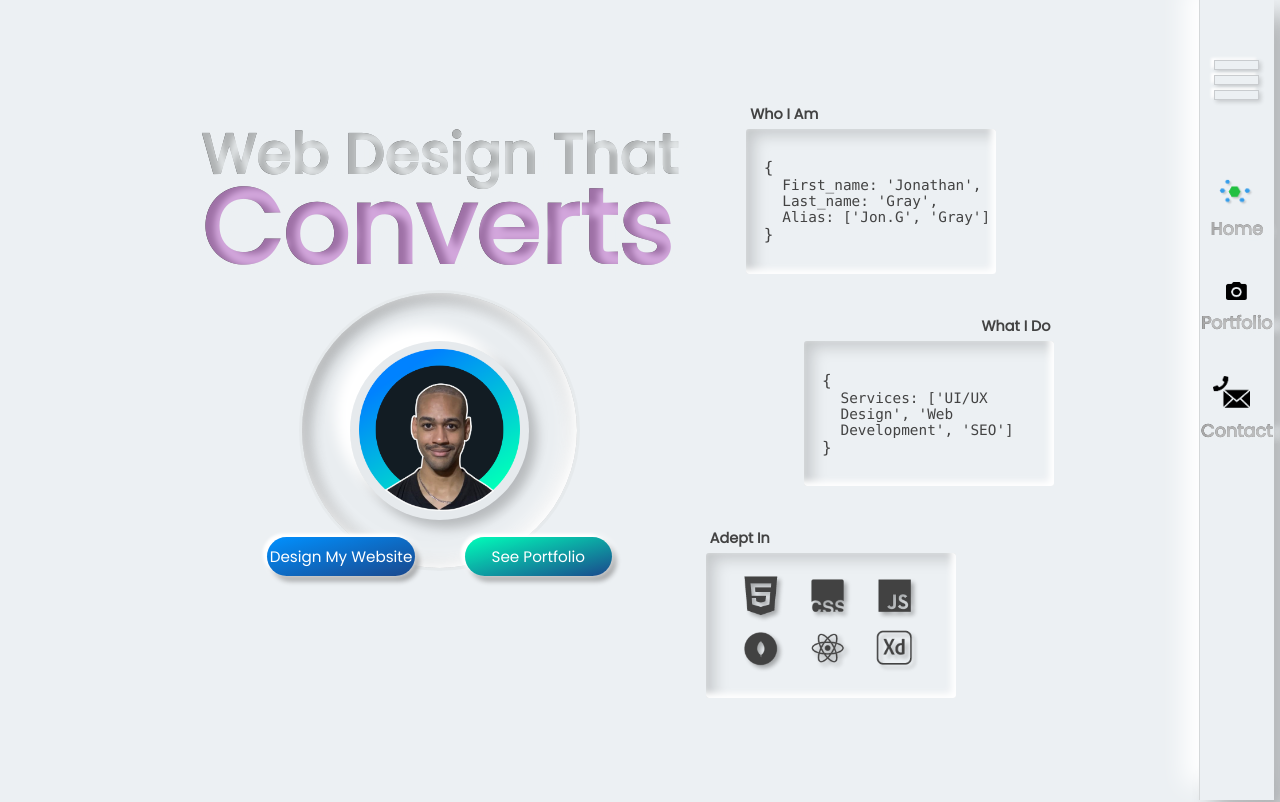
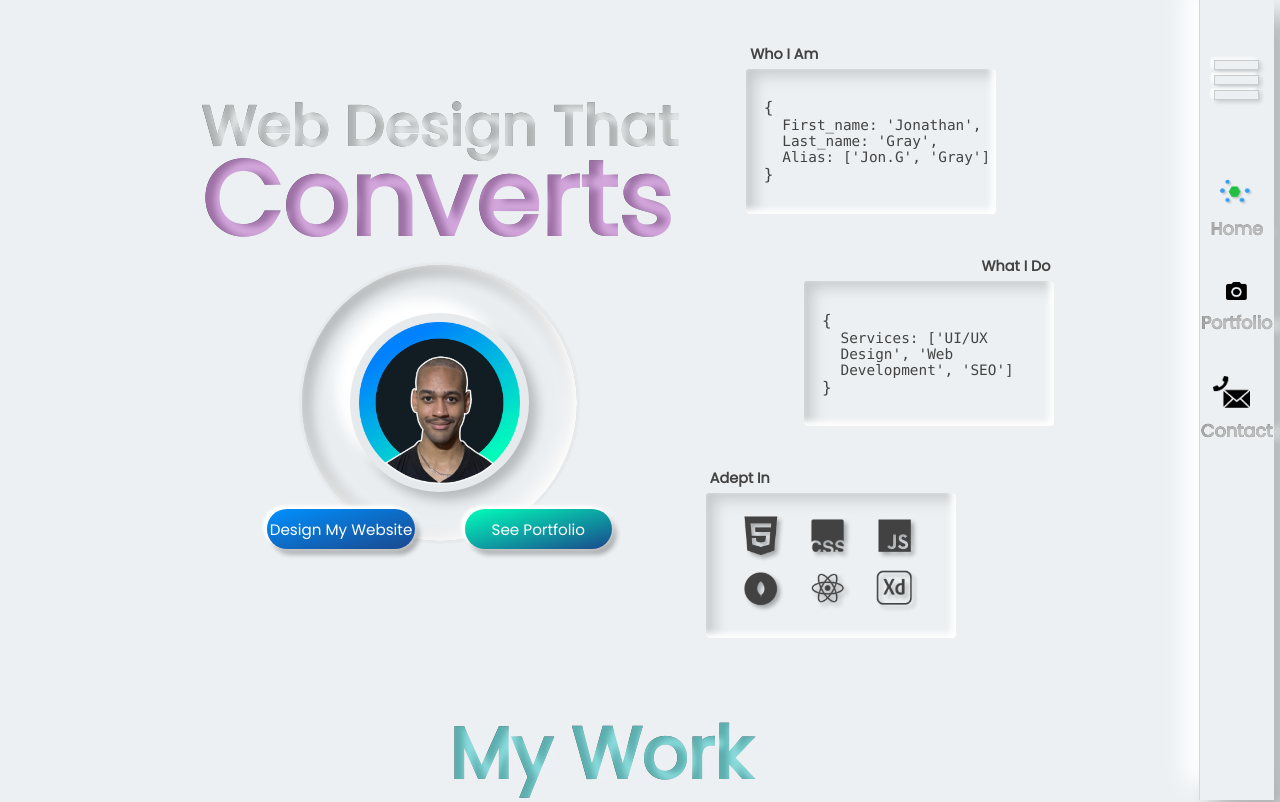
Before and after one commit to JonG-exe/personal-portfolio-nextjs, a Next.js app: page / in a window 1280 px wide. Shown: the top 802 px of the page. Built offline with nearby package versions, Linux system fonts and the light colour scheme.

Commit message:
fixed index pages' heading issue

```diff
--- a/styles/index.css
+++ b/styles/index.css
@@ -75,7 +75,7 @@ body::-webkit-scrollbar {
     width: 100vw;
     height: 80vh;
     max-height: 700px;
-    margin: 5% 0;
+    /* margin: 5% 0; */
     position: relative;
     left: -2.7%;
     display: flex;
@@ -86,12 +86,15 @@ body::-webkit-scrollbar {
 
 
 .profile {
+    margin-top: 35px;
+    margin-bottom: 40px;
+
     display: flex;
     flex-direction: column;
     justify-content: center;
     align-items: center;
     width: 50%;
-    height: 90vh;
+    /* height: 90vh; */
     position: relative;
     left: 15%;
 }
@@ -235,7 +238,6 @@ body::-webkit-scrollbar {
 /* -------------------------- Content Area ----------------------- */
 
 .inset-text {
-    margin-top: -70px;
     margin-bottom: 25px;
     z-index: 2;
     font-family: "Bahnschrift", "Poppins", sans-serif;
@@ -1013,7 +1015,7 @@ button {
 
     .container {
         position: static;
-        margin-top: 10%;
+        /* margin-top: 10%; */
     }
 
     /* -------------- Navbar Styles -------------*/
```
